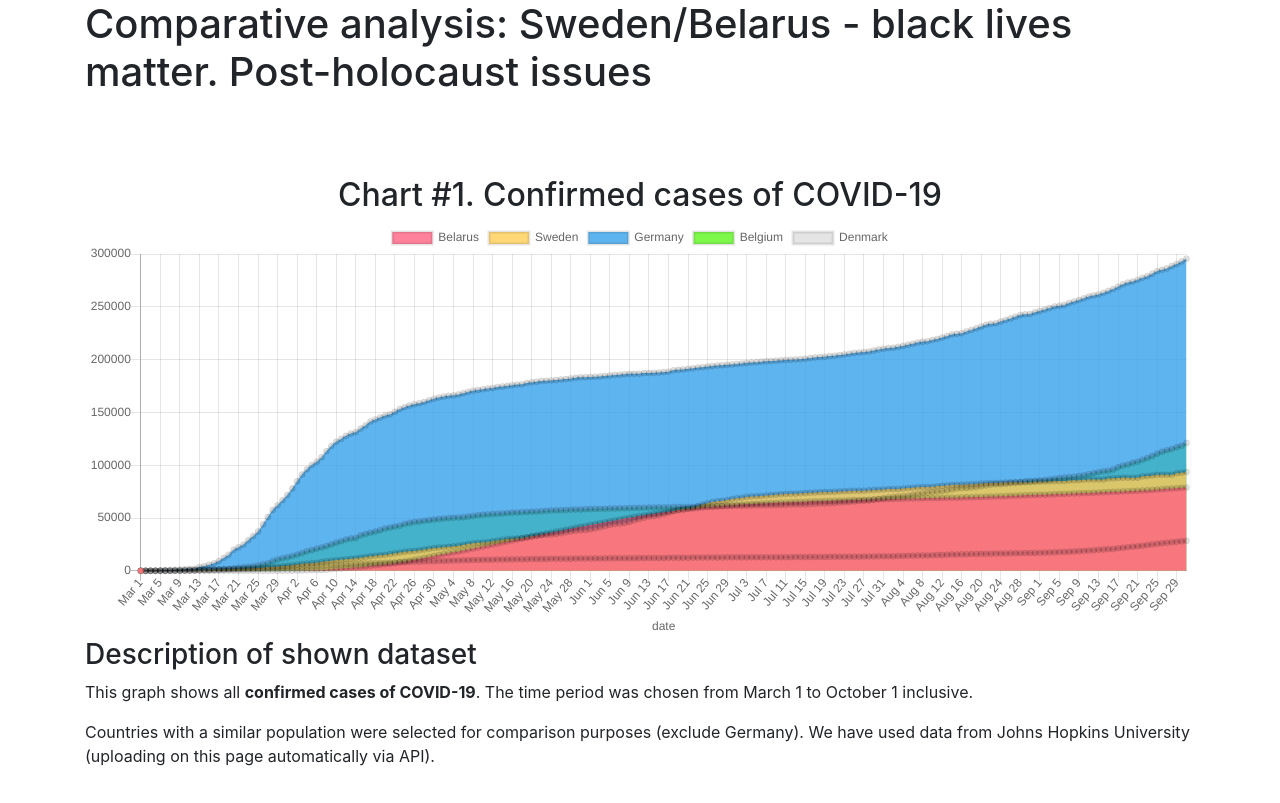
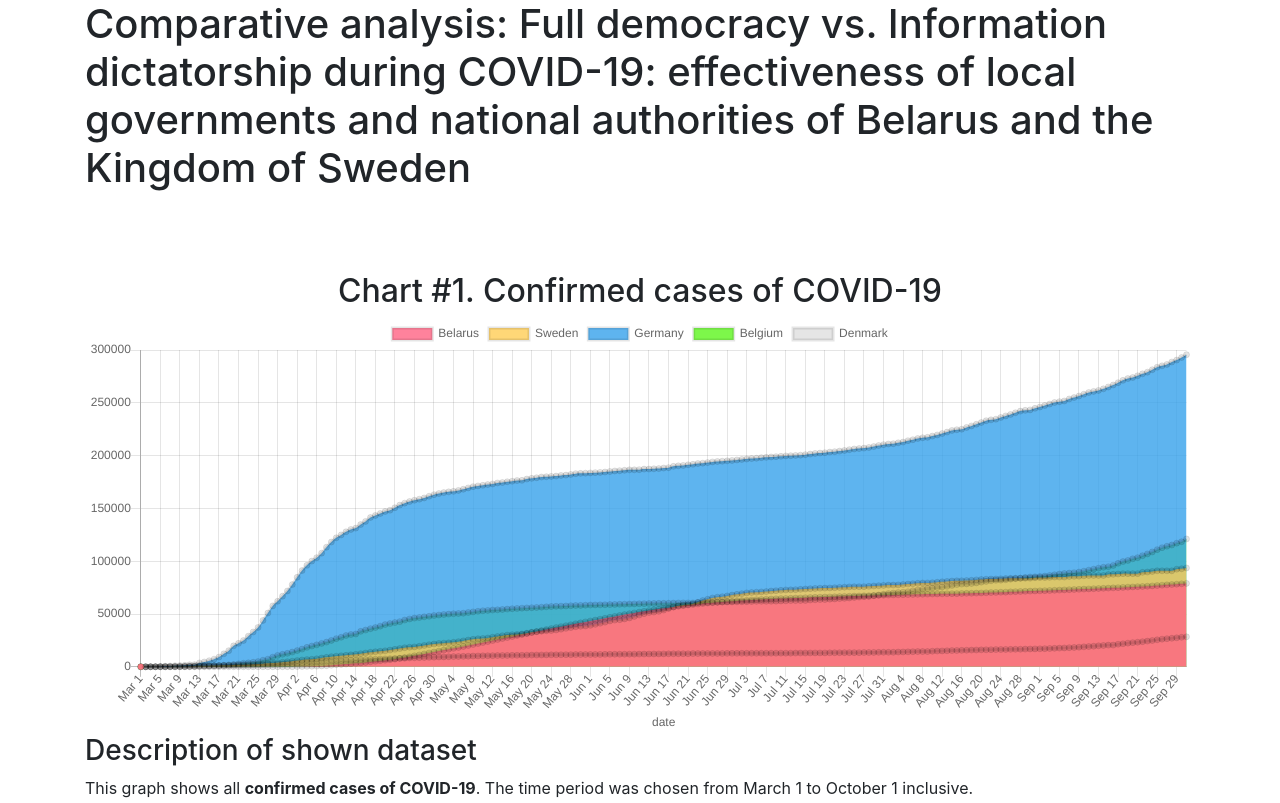
Before and after one commit to covid19research/covid19research.github.io, a plain HTML site: page index.html in a window 1280 px wide. Shown: the top 803 px of the page. Drawn offline with nearby package versions, Linux system fonts and the light colour scheme.

Commit message:
Update index.html

```diff
--- a/index.html
+++ b/index.html
@@ -1,6 +1,6 @@
 <!DOCTYPE html>
 <head>
-    <title>Comparative analysis</title>
+    <title>Full democracy vs. Information dictatorship during COVID-19</title>
     <meta charset="UTF-8">
     <!-- CSS -->
 <link rel="stylesheet" href="https://cdn.jsdelivr.net/npm/bootstrap@4.5.3/dist/css/bootstrap.min.css" integrity="sha384-TX8t27EcRE3e/ihU7zmQxVncDAy5uIKz4rEkgIXeMed4M0jlfIDPvg6uqKI2xXr2" crossorigin="anonymous">
@@ -83,7 +83,7 @@
 <body>
     <section class="start_information">
         <div class="container">
-            <h1>Comparative analysis: Sweden/Belarus - black lives matter. Post-holocaust issues</h1>
+            <h1>Comparative analysis:  Full democracy vs. Information dictatorship during COVID-19: effectiveness of local governments and national authorities of Belarus and the Kingdom of Sweden</h1>
         </div>
    </section>
    <br>
```
